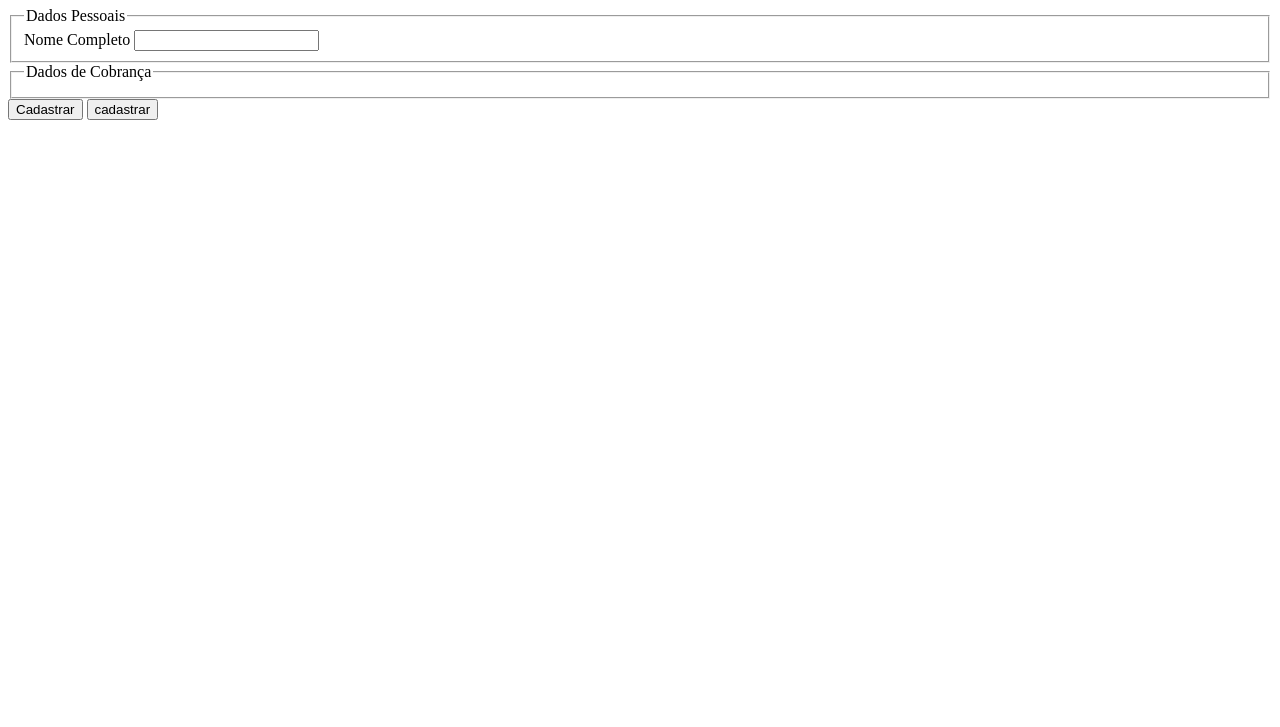
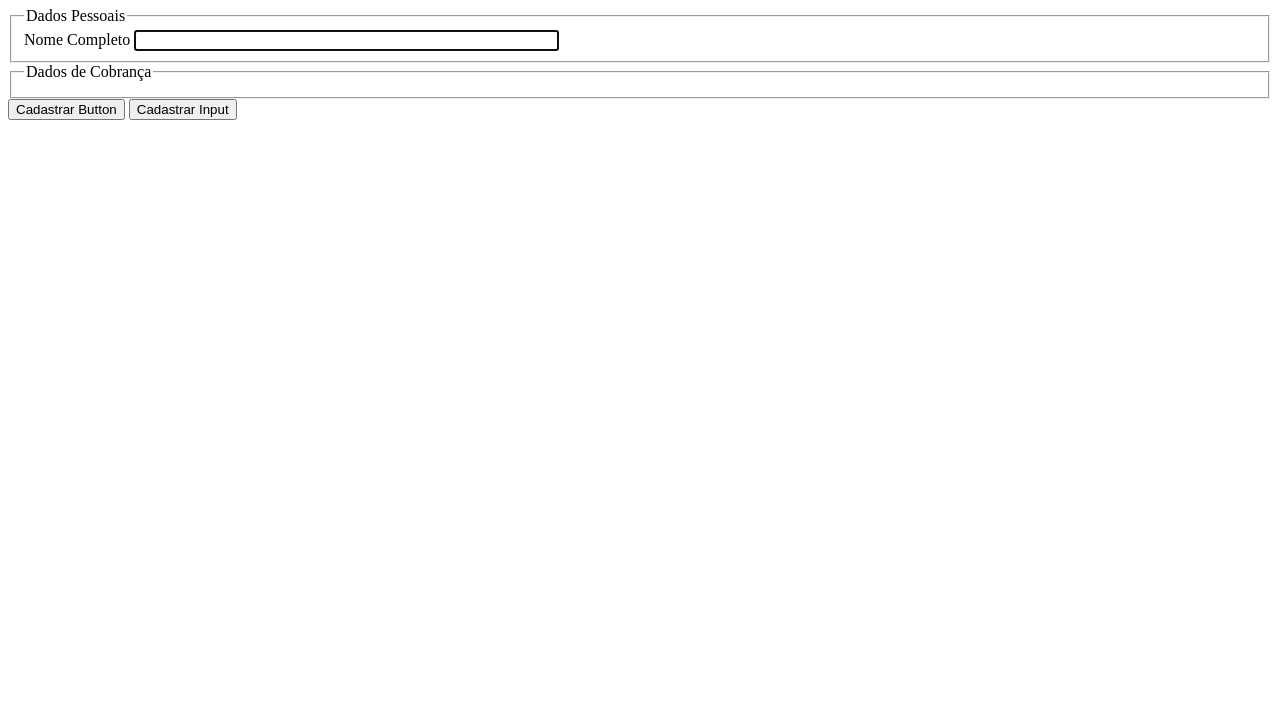
Before and after one commit to fershibli/desenvolvimento-web-1, a plain HTML site: page Projeto07FormularioCompleto/index.html in a window 1280 px wide. Shown: the part 73-800 px from the top of the page. Drawn offline with Linux system fonts and the light colour scheme.

Commit message:
feat(Projeto07): input study

```diff
--- a/Projeto07FormularioCompleto/index.html
+++ b/Projeto07FormularioCompleto/index.html
@@ -12,14 +12,17 @@
             <h1>Roupas XIQUE-XIQUE</h1>
             <fieldset>
                 <legend>Dados Pessoais</legend>
+
                 <label for="nome-completo">Nome Completo</label>
-                <input type="text" id="nome-completo" name="nomeCompleto">
+                <input type="text" id="nome-completo" name="nomeCompleto" maxlenth="30" minlength="3" size="50" required
+                    autofocus>
+
             </fieldset>
             <fieldset>
                 <legend>Dados de Cobrança</legend>
             </fieldset>
-            <button> Cadastrar </button>
-            <input type="submit" value="cadastrar">
+            <button> Cadastrar Button </button>
+            <input type="submit" value="Cadastrar Input">
         </form>
     </body>
 
```
